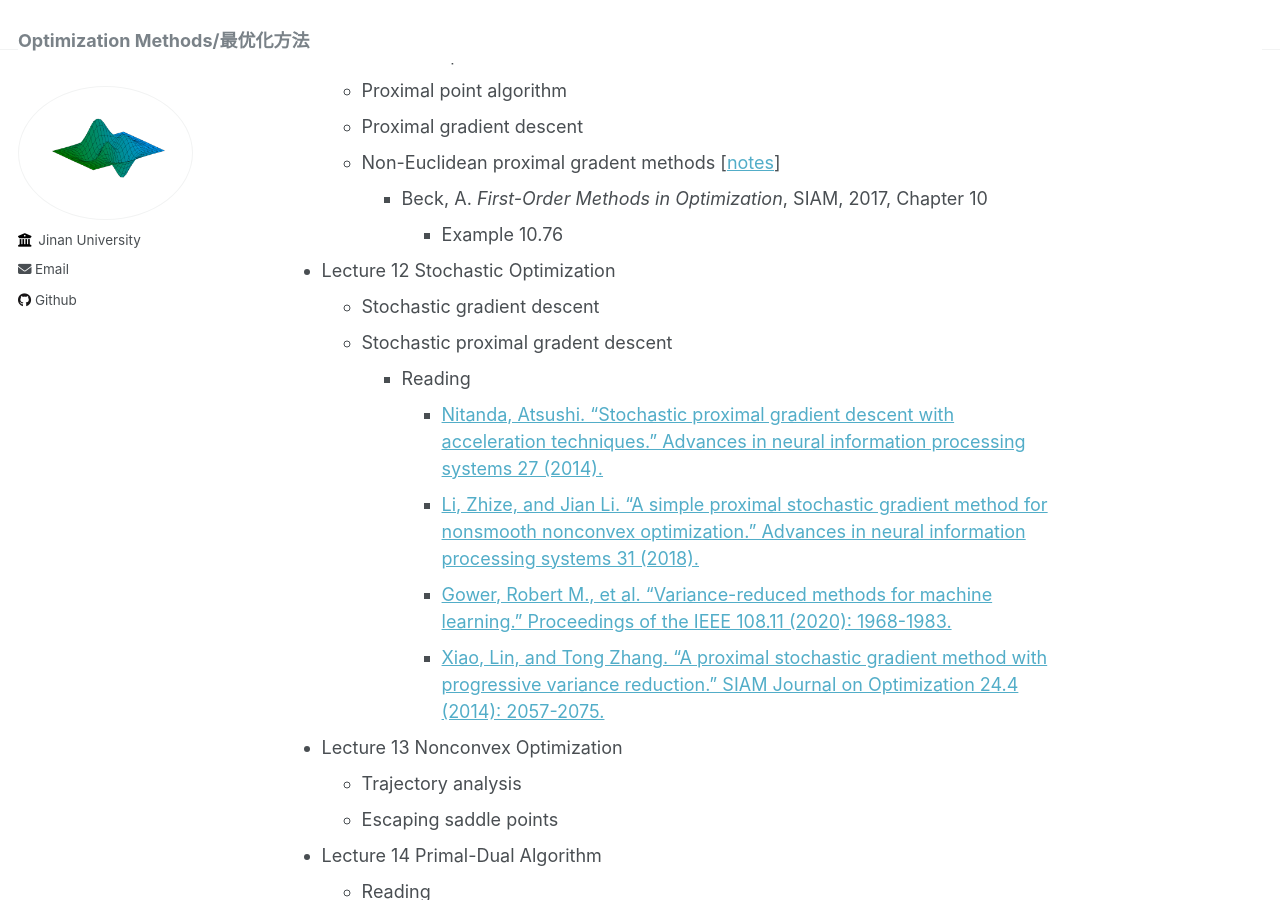
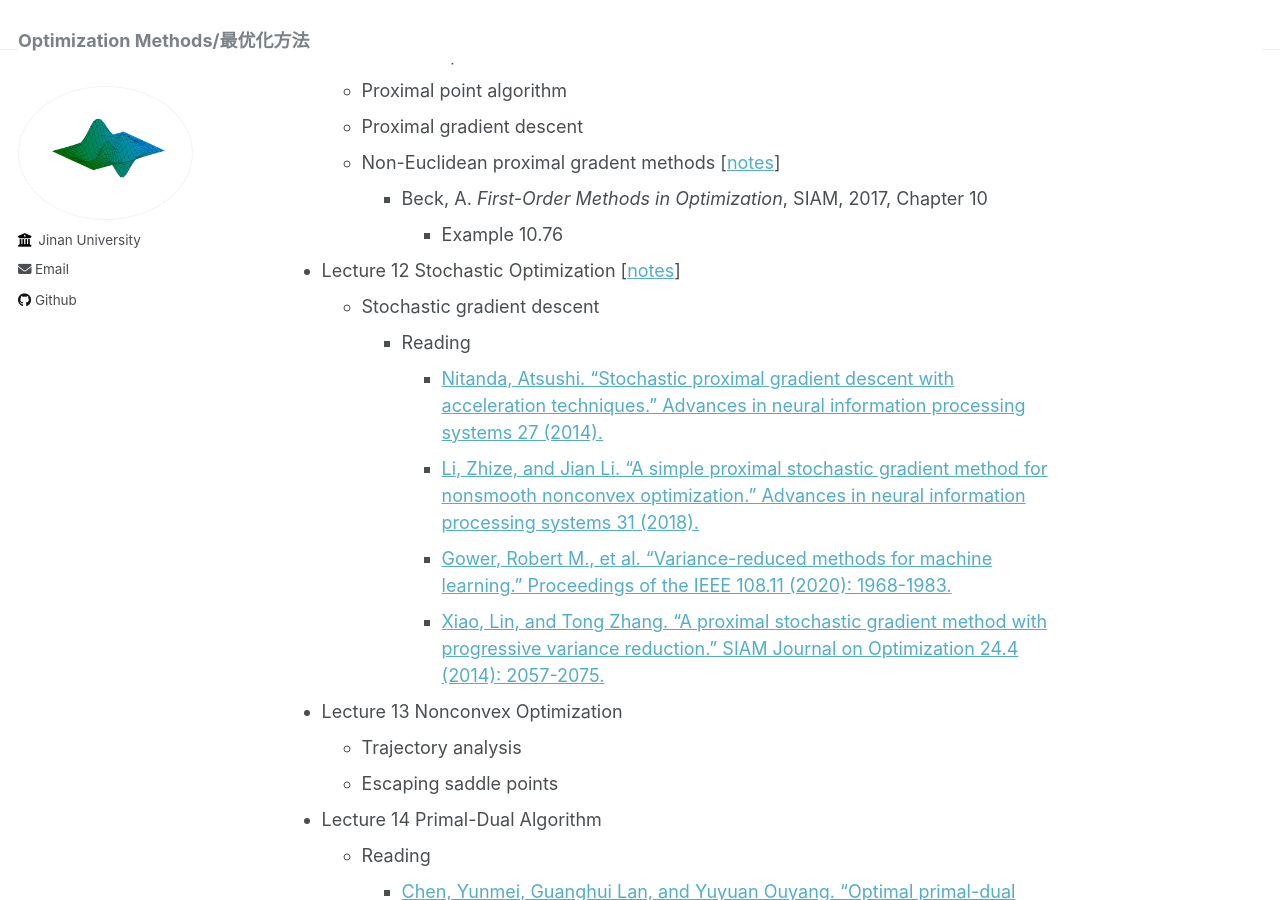
Before and after one commit to wangyuanhao/optimization_method_course_webpage, a Jekyll site: the page built from _pages/about.md, in a window 1280 px wide and 900 px high, scrolled down 3697 px. Built offline with Jekyll 4.4.1, drawn with Linux system fonts in a browser that asks for light colours.

Commit message:
update lecture 14

```diff
--- a/_pages/about.md
+++ b/_pages/about.md
@@ -59,6 +59,7 @@
       * [Loshchilov, Ilya, and Frank Hutter. "Decoupled weight decay regularization." ICLR (2019).](https://arxiv.org/abs/1711.05101)[**AdamW**]
       * [Reddi, Sashank J., Satyen Kale, and Sanjiv Kumar. "On the convergence of adam and beyond." ICLR (2018).](https://arxiv.org/pdf/1904.09237)[**Adam fails to convergent**]
       * [El Hanchi, Ayoub, David Stephens, and Chris Maddison. "Stochastic reweighted gradient descent." International Conference on Machine Learning. PMLR, 2022.](https://proceedings.mlr.press/v162/hanchi22a/hanchi22a.pdf)
+
 * Lecture 4 Coordinate Descent and Conjugate Gradient Descent [[notes](../notes/lecture4.pdf)]  [[notes](../notes/lecture5.pdf)]
     * Reading
       * [Bansal, N., & Gupta, A. (2017). Potential-function proofs for first-order methods. arXiv preprint arXiv:1712.04581.](https://arxiv.org/pdf/1712.04581)[**Construction of potential functions for convergence analysis**]
@@ -102,9 +103,8 @@
     * Beck, A. *First-Order Methods in Optimization*, SIAM,  2017, Chapter 10
       * Example 10.76
 
-* Lecture 12 Stochastic Optimization
+* Lecture 12 Stochastic Optimization  [[notes](../notes/lecture14.pdf)]
   * Stochastic gradient descent
-  * Stochastic proximal gradent descent
     * Reading
       * [Nitanda, Atsushi. "Stochastic proximal gradient descent with acceleration techniques." Advances in neural information processing systems 27 (2014).](https://proceedings.neurips.cc/paper_files/paper/2014/file/d554f7bb7be44a7267068a7df88ddd20-Paper.pdf)
       * [Li, Zhize, and Jian Li. "A simple proximal stochastic gradient method for nonsmooth nonconvex optimization." Advances in neural information processing systems 31 (2018).](https://proceedings.neurips.cc/paper_files/paper/2018/file/e727fa59ddefcefb5d39501167623132-Paper.pdf)
```
Also changed, not shown: 1 other file.
